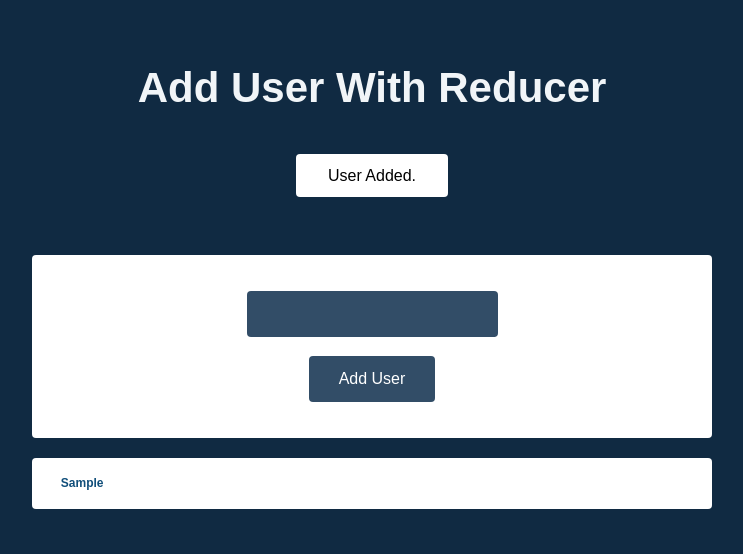
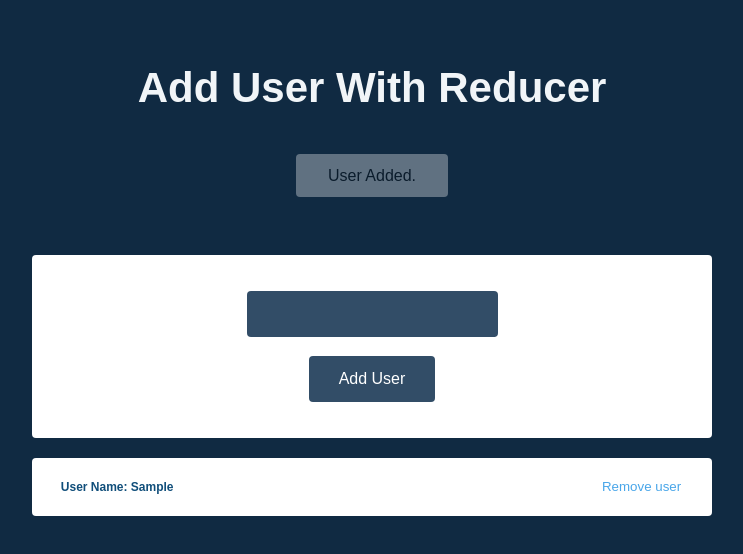
Before and after one commit to xlsmile/Drill-aa, a React (Create React App) app: page / in a window 1280 px wide. Both pictures are taken after typing "Sample" into the empty fields and a click on the button "Add User". Shown: the top 554 px of the page, without its empty margins (268-1011 px from the left). Built offline with nearby package versions, Linux system fonts and the light colour scheme.

Commit message:
Remove user action.

```diff
--- a/src/index.css
+++ b/src/index.css
@@ -232,6 +232,7 @@ p {
 }
 
 .modal {
+  animation: fadein 3000ms linear;
   background: var(--clr-white);
   color: var(--clr-black);
   display: inline-block;
@@ -240,6 +241,7 @@ p {
   margin: 0.8em 1.2em 3.6em;
   border-radius: var(--radius);
   text-transform: capitalize;
+  /* opacity: 1; */
 }
 
 .modal p {
@@ -374,3 +376,14 @@ p {
   text-transform: capitalize;
   cursor: pointer;
 }
+
+@keyframes fadein {
+  0%,
+  100% {
+    opacity: 0;
+  }
+  35%,
+  80% {
+    opacity: 1;
+  }
+}
--- a/src/tutorial/06-useReducer/setup/Modal.js
+++ b/src/tutorial/06-useReducer/setup/Modal.js
@@ -1,6 +1,12 @@
-import React from 'react';
+import React, { useEffect } from 'react';
 
-const Modal = ({ modalContent }) => {
+const Modal = ({ modalContent, closeModal }) => {
+  useEffect(() => {
+    setTimeout(() => {
+      closeModal();
+    }, 3000);
+  });
+
   return <div className="modal">{modalContent}</div>;
 };
 
--- a/src/tutorial/06-useReducer/setup/index.js
+++ b/src/tutorial/06-useReducer/setup/index.js
@@ -6,8 +6,14 @@ const reducer = (stateBeforeUpdate, action) => {
   switch (action.type) {
     case 'ADD_USER':
       const newUsers = [...stateBeforeUpdate.users, action.payload];
-      return { ...stateBeforeUpdate, users: newUsers, isModalOpen: true, modalContent: 'User Added.' };
-    // the updated state has been returned here
+      return { ...stateBeforeUpdate, users: newUsers, modalOpen: true, modalContent: 'User Added.' };
+    case 'NO_VALUE':
+      return { ...stateBeforeUpdate, modalOpen: true, modalContent: 'Please, provide user name.' };
+    case 'CLOSE_MODAL':
+      return { ...stateBeforeUpdate, modalOpen: false };
+    case 'REMOVE_USER':
+      const newUser = stateBeforeUpdate.users.filter((user) => user.id !== action.payload);
+      return { ...stateBeforeUpdate, users: newUser };
     default:
       return stateBeforeUpdate;
   }
@@ -15,7 +21,7 @@ const reducer = (stateBeforeUpdate, action) => {
 
 const initState = {
   users: [],
-  isModalOpen: false,
+  modalOpen: false,
   modalContent: '',
 };
 
@@ -29,13 +35,19 @@ const Index = () => {
       const newUser = { id: new Date().getTime().toString(), name };
       dispatchAction({ type: 'ADD_USER', payload: newUser });
       setName('');
+    } else {
+      dispatchAction({ type: 'NO_VALUE' });
     }
+  };
+
+  const closeModal = () => {
+    dispatchAction({ type: 'CLOSE_MODAL' });
   };
 
   return (
     <>
       <h1>Add User with Reducer</h1>
-      {updatedState.isModalOpen && <Modal modalContent={updatedState.modalContent} />}
+      {updatedState.modalOpen && <Modal modalContent={updatedState.modalContent} closeModal={closeModal} />}
       <form className="form" onSubmit={handleSubmit}>
         <div>
           <input type="text" value={name} onChange={(e) => setName(e.target.value)} />
@@ -49,7 +61,8 @@ const Index = () => {
         const { id, name } = user;
         return (
           <div className="item" key={id}>
-            <h4>{name}</h4>
+            <h4>User Name: {name}</h4>
+            <button onClick={() => dispatchAction({ type: 'REMOVE_USER', payload: id })}>Remove user</button>
           </div>
         );
       })}
```
